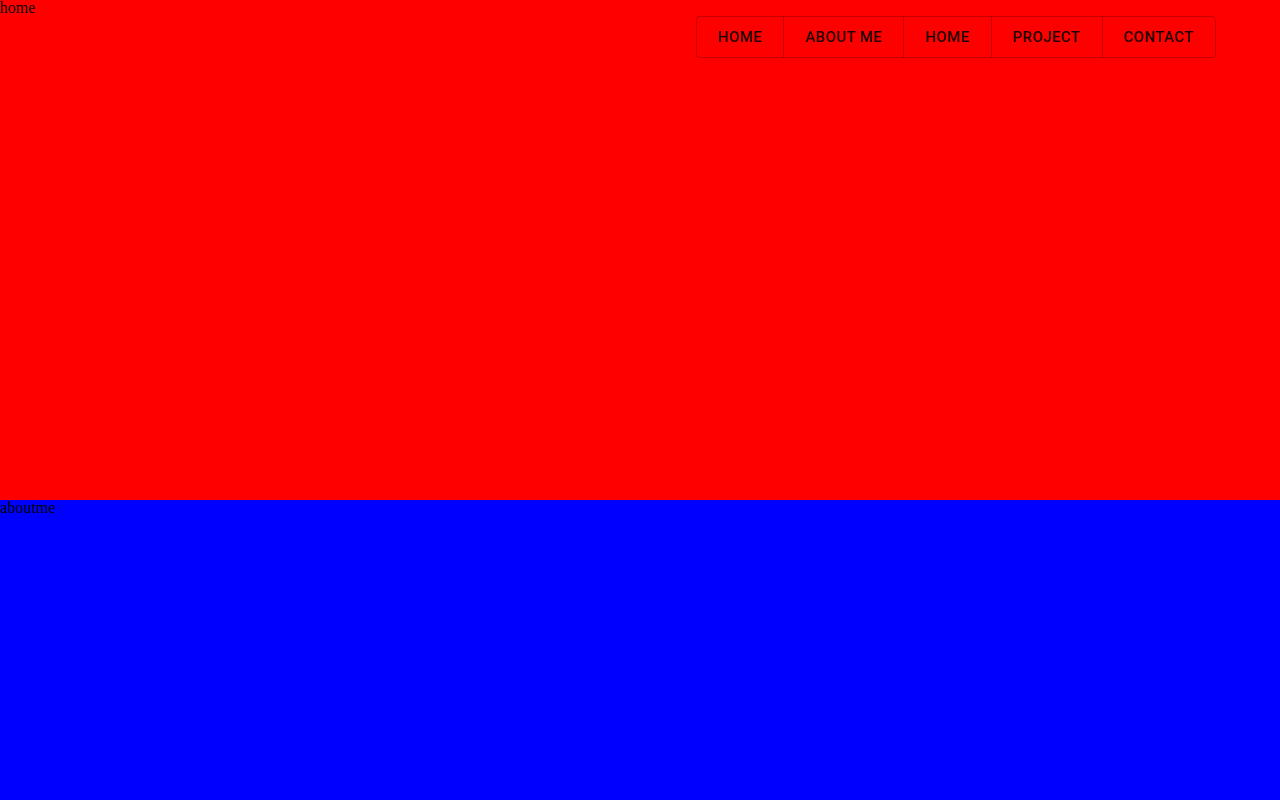
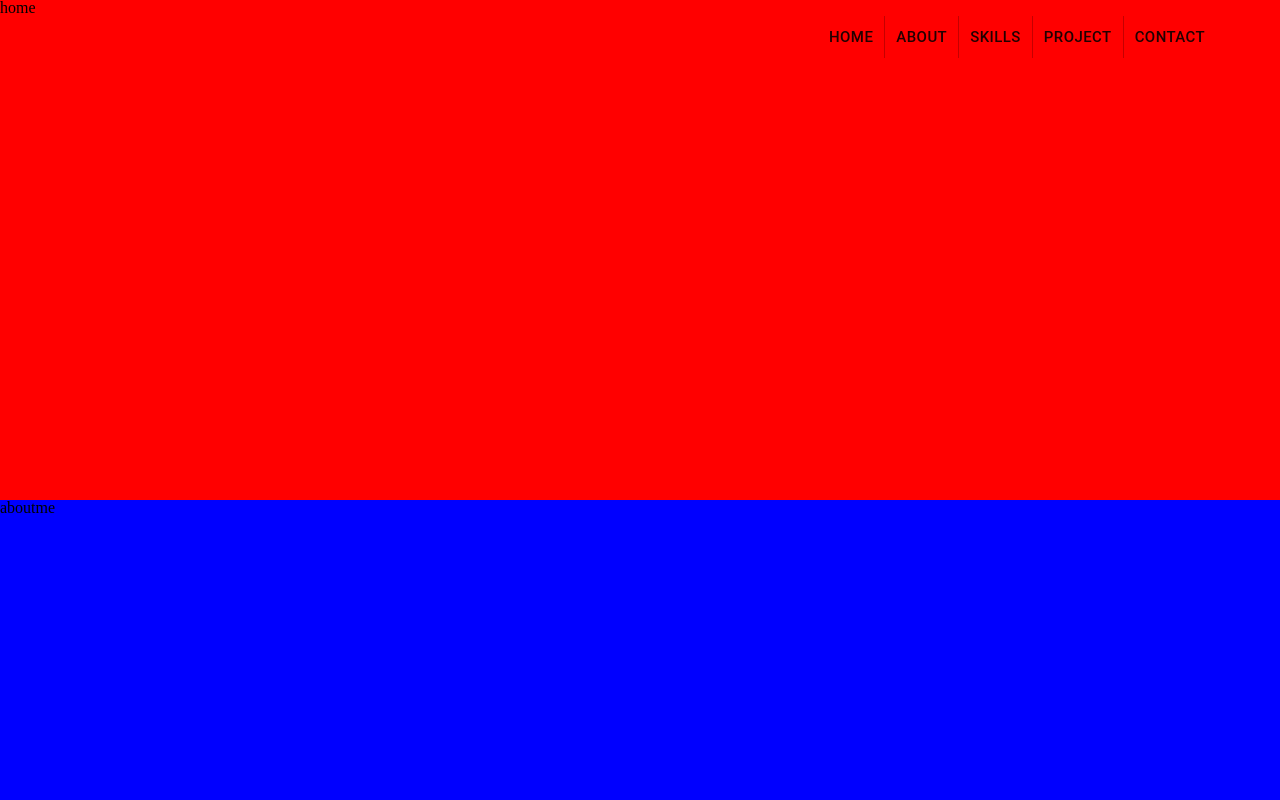
Before and after one commit to hsl0505/hsl0505.github.io, a React app: page / in a window 1280 px wide. Shown: the top 800 px of the page. Built offline with nearby package versions, Linux system fonts and the light colour scheme.

Commit message:
Fix navbar (home -> skills)

```diff
--- a/src/components/Navbar.js
+++ b/src/components/Navbar.js
@@ -16,10 +16,11 @@ function Navbar() {
       <ButtonGroup
         size="large"
         orientation={scroll > 100 ? "vertical" : "horizontal"}
+        variant="text"
       >
         <Button>Home</Button>
-        <Button>About Me</Button>
-        <Button>Home</Button>
+        <Button>About</Button>
+        <Button>Skills</Button>
         <Button>Project</Button>
         <Button>Contact</Button>
       </ButtonGroup>
```
